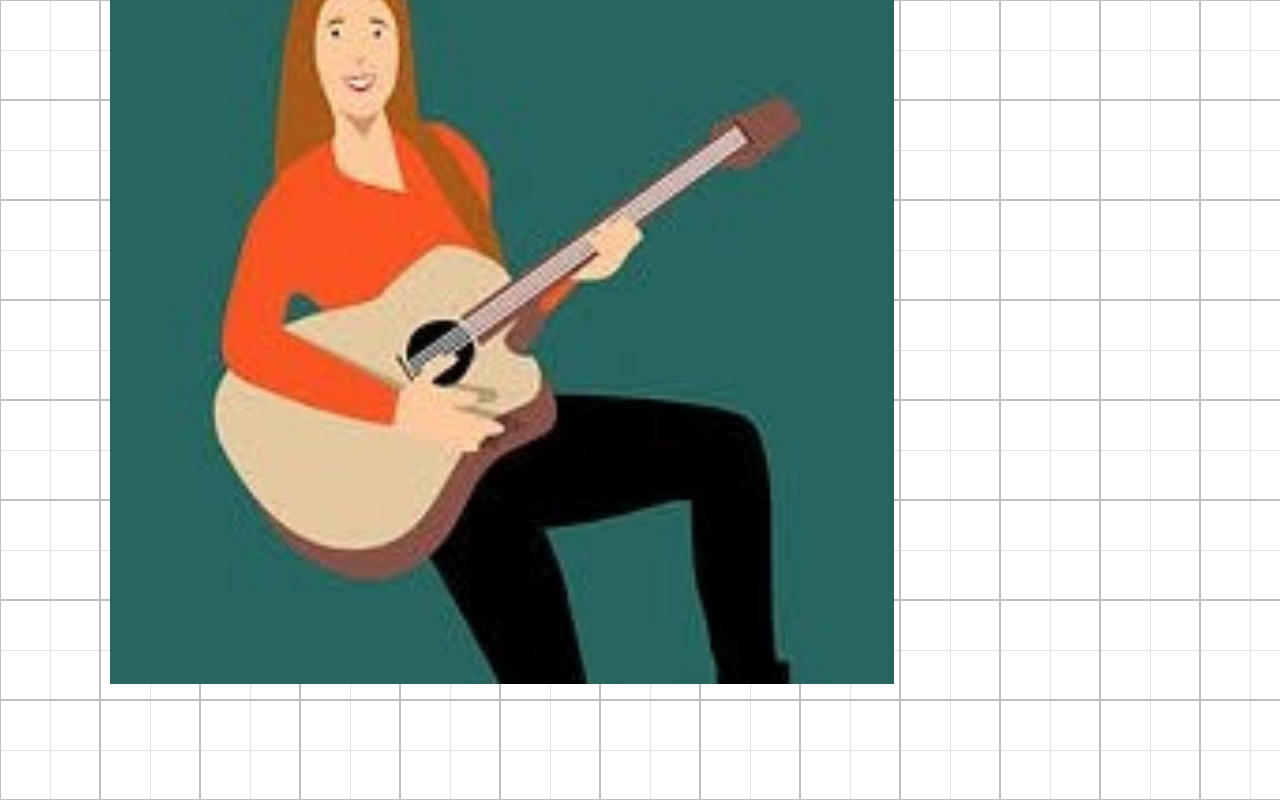
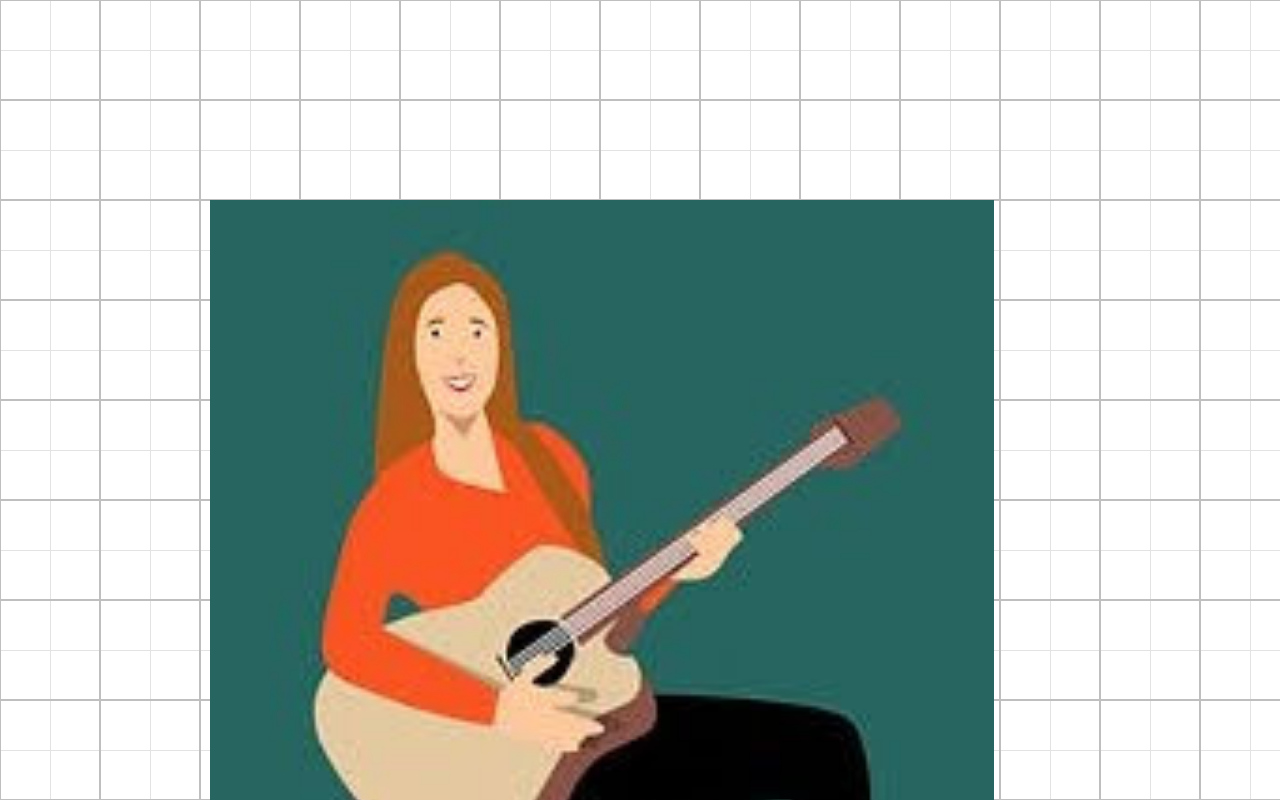
Before and after one commit to applego/css-anime-tutorial-vue, a Vue app: page / in a window 1280 px wide. Shown: the top 800 px of the page. Built offline with nearby package versions, Linux system fonts and the light colour scheme.

Commit message:
translateのx,yを動的に（App.vueで指定して表示） x,yをcomponents/KantigaDesignerのpropsとして定義 App.vueで<kantigaDesigner :x="" :y="">で指定

```diff
--- a/src/App.vue
+++ b/src/App.vue
@@ -1,6 +1,6 @@
 <template>
   <div id="app">
-    <kantigaDesigner></kantigaDesigner>
+    <kantigaDesigner :x="300" :y="400"></kantigaDesigner>
   </div>
 </template>
 
--- a/src/components/KantigaDesigner.vue
+++ b/src/components/KantigaDesigner.vue
@@ -1,18 +1,29 @@
 <template>
-  <img class="tama-root" src="/img/kantigaDesigner.svg" alt="勘違いデザイナー">
+  <img
+    class="tama-root"
+    src="/img/kantigaDesigner.svg"
+    alt="勘違いデザイナー"
+    :style="{
+      transform: `translate(${x}px, ${y}px)`
+    }"
+  />
 </template>
 
 <style lang="scss" scoped>
-.tama-root{
+.tama-root {
   position: absolute;
-  left:0;
-  top:0;
-  margin:-200px auto auto -90px;
-  transform: translate(200px, 100px);
+  left: 0;
+  top: 0;
+  margin: -200px auto auto -90px;
+  // 削除:(動的に変更するため) transform: translate(200px, 100px);
 }
 </style>
 <script>
 export default {
-  name: 'KantigaDesigner'
+  name: 'KantigaDesigner',
+  props: {
+    x: { type: Number, default: 200 },
+    y: { type: Number, default: 100 }
+  }
 }
 </script>
```
